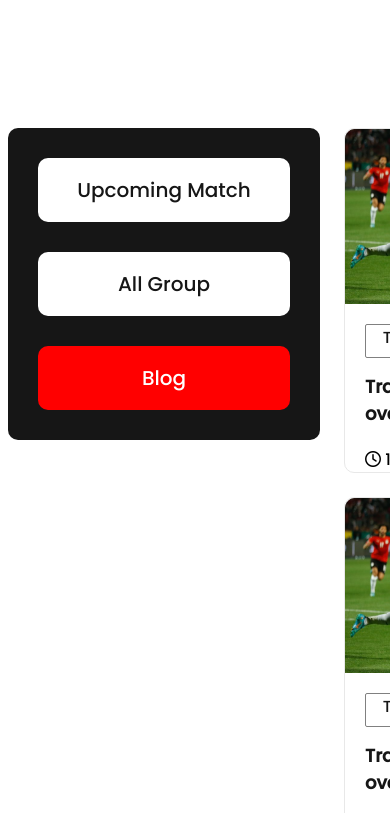
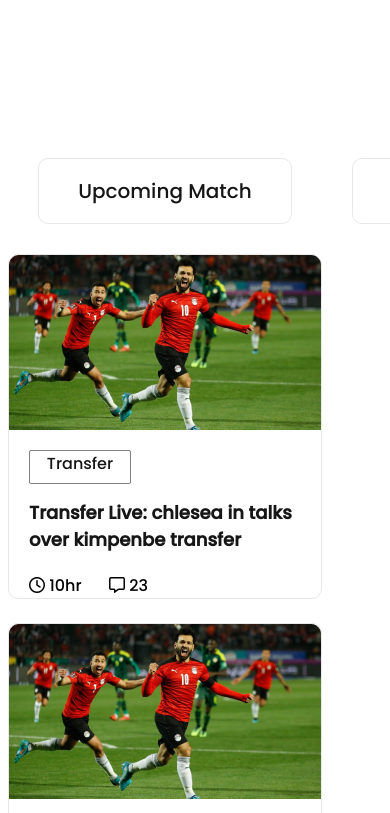
Before and after one commit to rojinaeva/assignment-2-world-cup, a plain HTML site: page index.html in a window 390 px wide. Shown: the part 805-1618 px from the top of the page. Drawn offline with Linux system fonts and the light colour scheme.

Commit message:
tab view added

```diff
--- a/index.html
+++ b/index.html
@@ -40,11 +40,9 @@
     <main>
       <section class="match-container">
         <div class="fixed-menu">
-          <div class="match-button">
-            <a href="upcoming-match.html" class="match ">Upcoming Match</a>
-            <a class="match">All Group</a>
-            <a class="match selected">Blog</a>
-          </div>
+          <a href="upcoming-match.html" class="match">Upcoming Match</a>
+          <a class="match">All Group</a>
+          <a class="match selected">Blog</a>
         </div>
         <div class="flexible-match-blog">
           <div class="match-blogs">
--- a/styles/style.css
+++ b/styles/style.css
@@ -80,6 +80,9 @@ p {
   /* margin-left:140px; */
   margin-right: 24px;
 }
+.fixed-menu a {
+  text-decoration: none;
+}
 /* 2nd website of country match styles */
 .country-matches {
   display: grid;
@@ -145,9 +148,6 @@ p {
   margin: 30px;
 }
 
-.match-button a {
-  text-decoration: none;
-}
 /* match blogs styles */
 /* .flexible-match-blog{
     flex-grow:1;
@@ -240,10 +240,10 @@ footer {
 }
 
 /* for tab view of media queries */
-@media screen and (min-width: 688px) and (max-width: 992px) {
-  .match-blogs {
+@media screen and (max-width: 688px) {
+  /* .match-blogs {
     grid-template-columns: repeat(2, 1fr);
-  }
+  } */
   .footer-text-label {
     width: 635px;
     flex-wrap: wrap;
@@ -265,4 +265,20 @@ footer {
     font-size: 20px;
     font-weight: 400;
   }
+  .match-container {
+    display: flex;
+    flex-direction: column;
+  }
+  .fixed-menu {
+    width: auto;
+    height: auto;
+    background-color: white;
+    display: flex;
+    flex-direction: row;
+  }
+  .match {
+    border: 1px solid #e8e8e8;
+    border-radius: 10px;
+    height: auto;
+  }
 }
```
